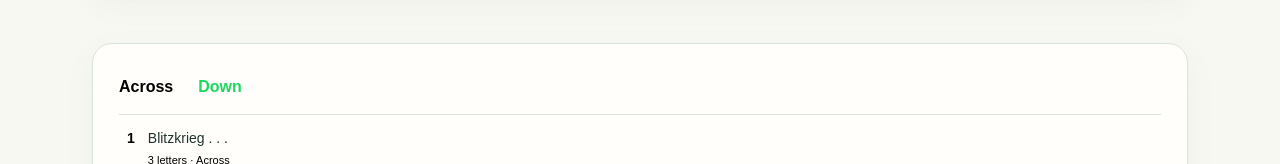
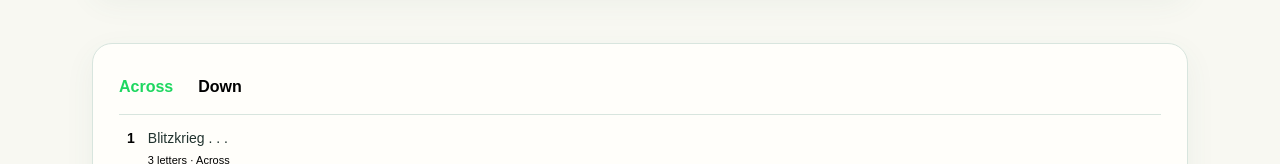
Before and after one commit to blandrig/Crossword, a website: page index.html in a window 1280 px wide. Shown: the part 1307-1471 px from the top of the page. Drawn offline with nearby package versions, Linux system fonts and the light colour scheme.

Commit message:
Add files via upload

```diff
--- a/index.html
+++ b/index.html
@@ -13,7 +13,7 @@
   .topbar{background:transparent}.topbar .brand,.topbar .brand em,.topbar .brand-mark{color:#000}.topbar .top-actions{color:var(--muted)}
   .topbar .brand{margin-left:24px}
   .topbar .top-actions{color:#000}.sun-icon{color:#f4c542}.top-actions .icon-btn{color:#000}
-  .puzzle-meta{color:#000}.clue-num,.clue small{color:#000}.tabs .tab{color:#1ed760}.tabs .tab.active{color:#000}
+  .puzzle-meta{color:#000}.clue-num,.clue small{color:#000}.tabs .tab{color:#000}.tabs .tab.active{color:#1ed760}
   .hero{position:relative;background:#000}
   .hero>div{margin-left:24px}
   .controls-top .secondary-btn,.controls-top .hint-top-btn,.controls-top .text-btn{background:#1ed760;color:#000;border:0;border-radius:10px;width:120px;height:44px;padding:8px 10px;font-size:13px;line-height:1;font-weight:600;text-decoration:none;display:inline-flex;align-items:center;justify-content:center;white-space:nowrap}
```
